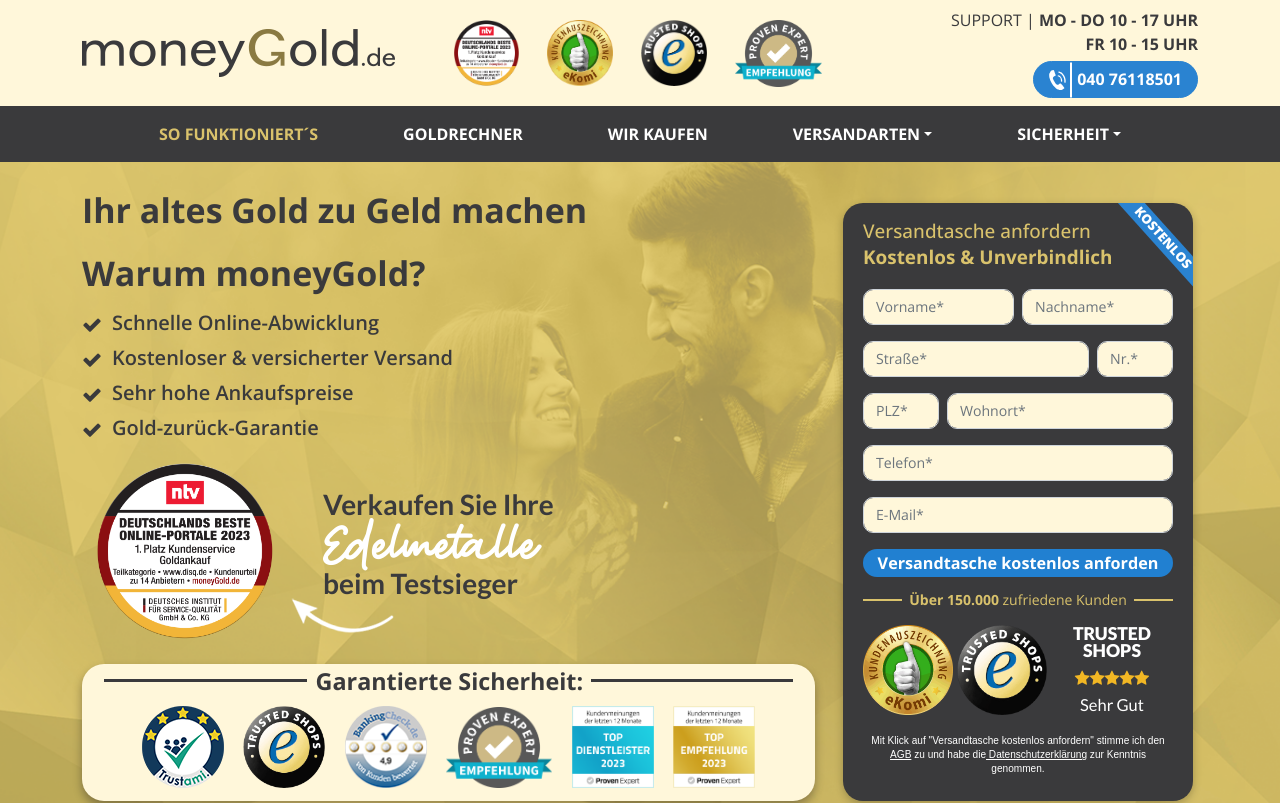
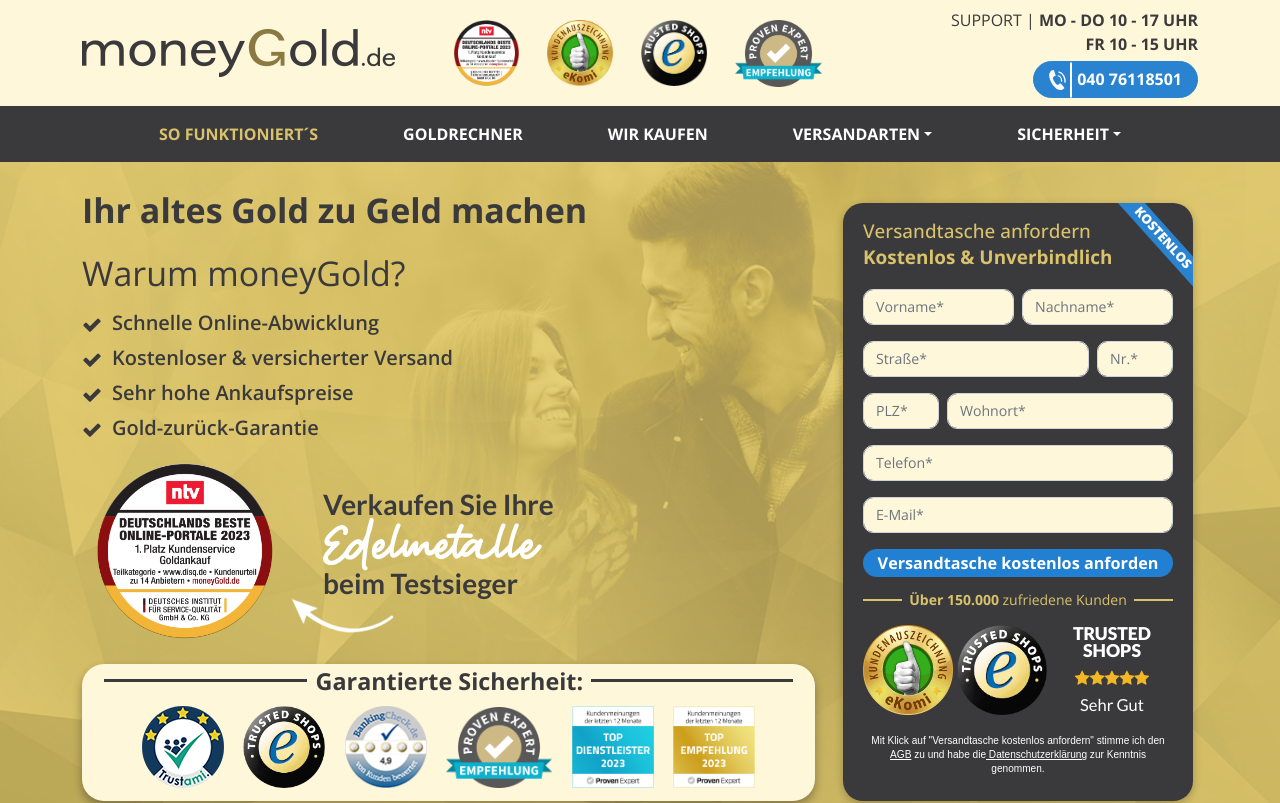
Before and after one commit to NoumanSabir01/moneygold-nextjs, a Next.js app: page / in a window 1280 px wide. Shown: the top 803 px of the page. Built offline with nearby package versions, Linux system fonts and the light colour scheme.

Commit message:
16 more to go

```diff
--- a/src/app/globals.css
+++ b/src/app/globals.css
@@ -1217,6 +1217,7 @@
 }
 .slide1-Warum {
   font-size: 34px;
+  font-weight: 400;
   line-height: 37px;
   margin-bottom: 16px;
 }
@@ -1333,6 +1334,7 @@
   display: flex;
   align-items: center;
   flex-wrap: wrap;
+  margin-top: 20px;
 }
 .hero_slide2 .card_img img {
   flex: 1;
```
